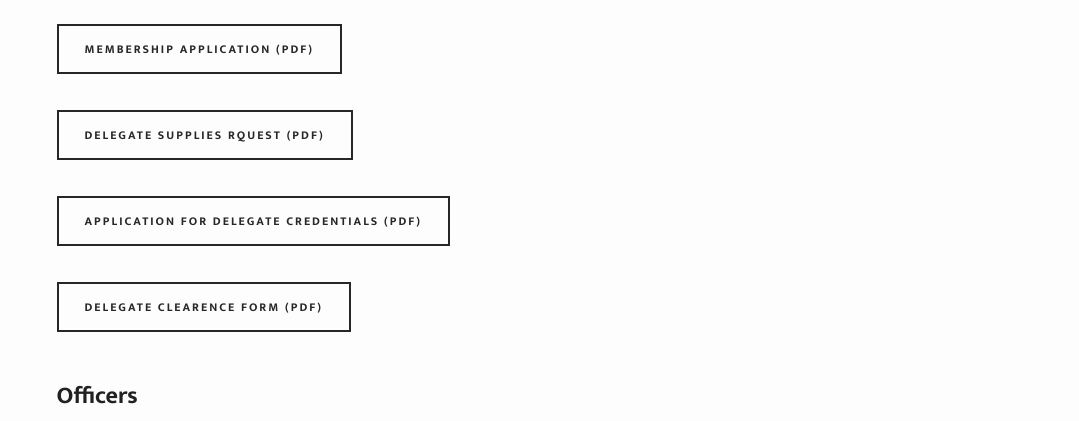
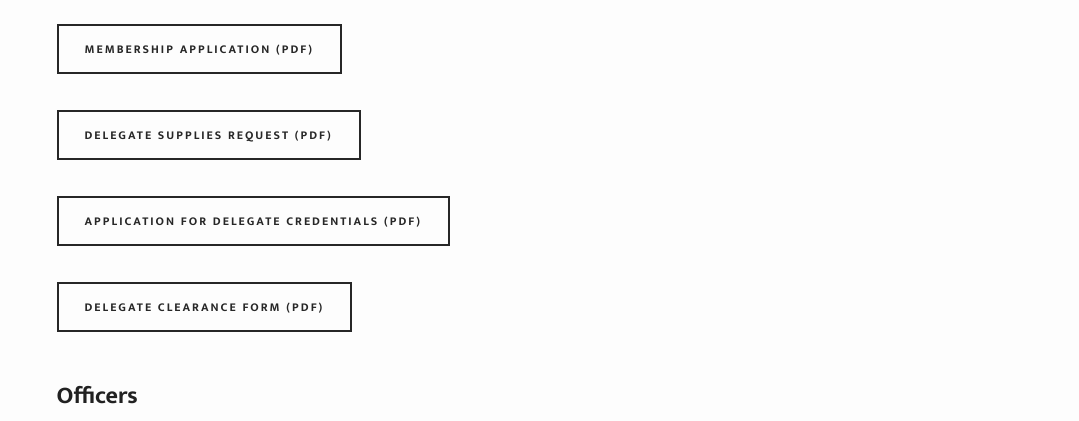
Before and after one commit to IWW-NYC-GMB/iww.nyc, a Jekyll site: the page built from resources.html, in a window 1280 px wide and 900 px high, scrolled down 3958 px. Shown: the part 135-556 px from the top of the window, without its empty margins (201-1280 px from the left). Built offline with Jekyll 4.4.1, drawn with Linux system fonts in a browser that asks for light colours; some web fonts are replaced.

Commit message:
Update resources.html

```diff
--- a/resources.html
+++ b/resources.html
@@ -45,9 +45,9 @@ heading: true
 <a href="https://www.iww.org/PDF/Official/DelegateManual.pdf"><button class="small" style="margin: 12px 15px 24px 0;" ontouchstart="">Delegate Manual (PDF)</button></a><br>
 <a href="https://iww.org/PDF/Forms/2017DelegateReportFormEFillable.pdf"><button class="small" style="margin: 12px 15px 24px 0;" ontouchstart="">Delegate Report (PDF)</button></a><br>
 <a href="https://www.iww.org/PDF/Forms/MemberTrifold.pdf"><button class="small" style="margin: 12px 15px 24px 0;" ontouchstart="">Membership Application (PDF)</button></a><br>
-<a href="https://www.iww.org/PDF/suppliesform.pdf"><button class="small" style="margin: 12px 15px 24px 0;" ontouchstart="">Delegate Supplies Rquest (PDF)</button></a><br>
+<a href="https://www.iww.org/PDF/suppliesform.pdf"><button class="small" style="margin: 12px 15px 24px 0;" ontouchstart="">Delegate Supplies Request (PDF)</button></a><br>
 <a href="https://www.iww.org/PDF/Forms/ApplicationforDelegateCredentials.pdf"><button class="small" style="margin: 12px 15px 24px 0;" ontouchstart="">Application for Delegate Credentials (PDF)</button></a><br>
-<a href="https://www.iww.org/PDF/Forms/ClearanceForm.pdf"><button class="small" style="margin: 12px 15px 24px 0;" ontouchstart="">Delegate Clearence Form (PDF)</button></a><br><br>
+<a href="https://www.iww.org/PDF/Forms/ClearanceForm.pdf"><button class="small" style="margin: 12px 15px 24px 0;" ontouchstart="">Delegate Clearance Form (PDF)</button></a><br><br>
 <h2>Officers</h2>
 <a href="https://www.iww.org/PDF/Forms/BSTReportForm2020Fillable.pdf"><button class="small" style="margin: 12px 15px 24px 0;" ontouchstart="">BST Report (PDF)</button></a><br>
 <a href="https://www.iww.org/PDF/Forms/branchcharterapplication.pdf"><button class="small" style="margin: 12px 15px 24px 0;" ontouchstart="">Branch Charter Application (PDF)</button></a>
```
